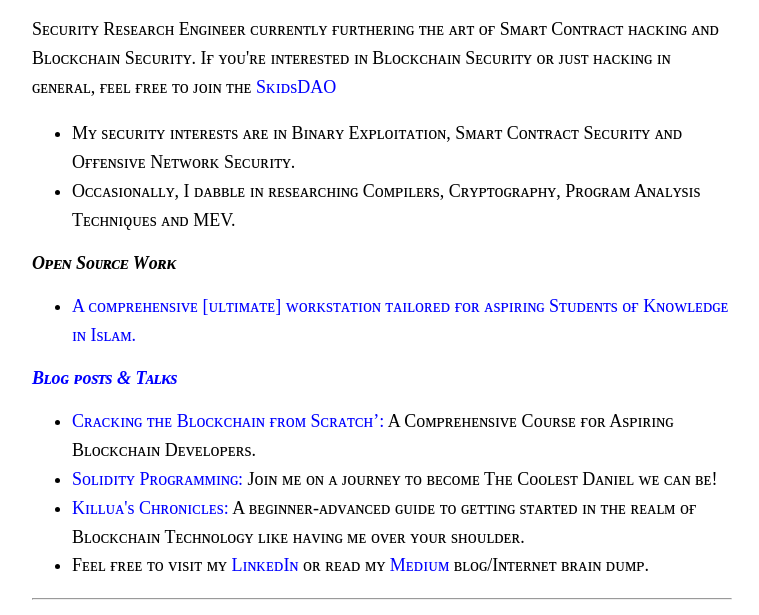
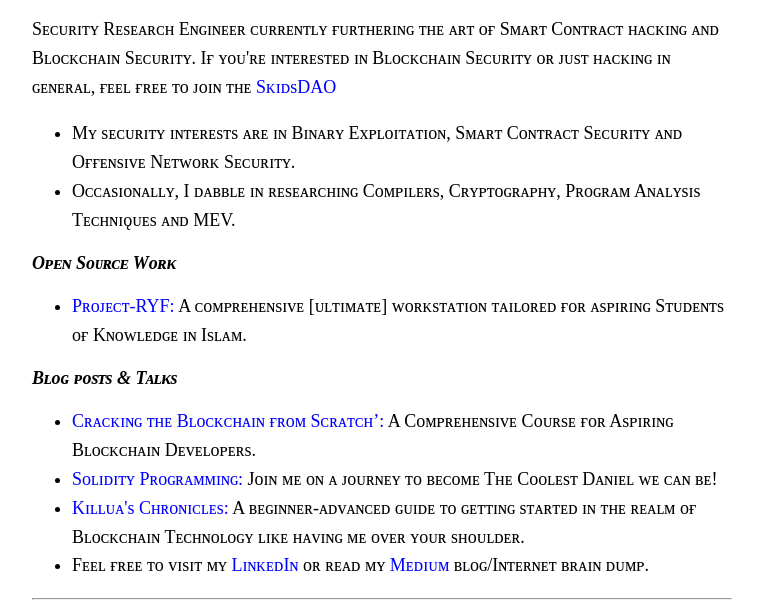
Before and after one commit to 0xHriday/0xHriday.github.io, a plain HTML site: page index.html in a window 1280 px wide. Shown: the part 189-804 px from the top of the page, without its empty margins (258-1017 px from the left). Drawn offline with Linux system fonts and the light colour scheme.

Commit message:
Update index.html
bugfix

```diff
--- a/index.html
+++ b/index.html
@@ -39,7 +39,7 @@
         <h2>Oᴘᴇɴ Sᴏᴜʀᴄᴇ Wᴏʀᴋ</h2>
                 <div>
                     <ul>
-                        <li><a href="https://github.com/0xHriday/Project-RYF" style= "text-decoration:none">A ᴄᴏᴍᴘʀᴇʜᴇɴsɪᴠᴇ [ᴜʟᴛɪᴍᴀᴛᴇ] ᴡᴏʀᴋsᴛᴀᴛɪᴏɴ ᴛᴀɪʟᴏʀᴇᴅ ғᴏʀ ᴀsᴘɪʀɪɴɢ Sᴛᴜᴅᴇɴᴛs ᴏғ Kɴᴏᴡʟᴇᴅɢᴇ ɪɴ Isʟᴀᴍ.</li>
+                        <li><a href="https://github.com/0xHriday/Project-RYF" style= "text-decoration:none"> Pʀᴏᴊᴇᴄᴛ-RYF: </a> A ᴄᴏᴍᴘʀᴇʜᴇɴsɪᴠᴇ [ᴜʟᴛɪᴍᴀᴛᴇ] ᴡᴏʀᴋsᴛᴀᴛɪᴏɴ ᴛᴀɪʟᴏʀᴇᴅ ғᴏʀ ᴀsᴘɪʀɪɴɢ Sᴛᴜᴅᴇɴᴛs ᴏғ Kɴᴏᴡʟᴇᴅɢᴇ ɪɴ Isʟᴀᴍ.</li>
 
 
                     </ul>
```
